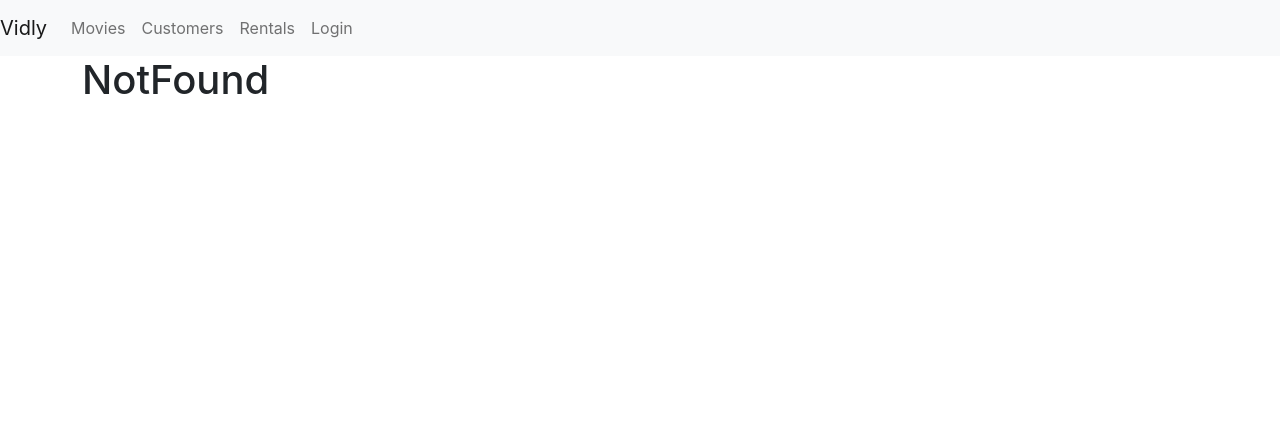
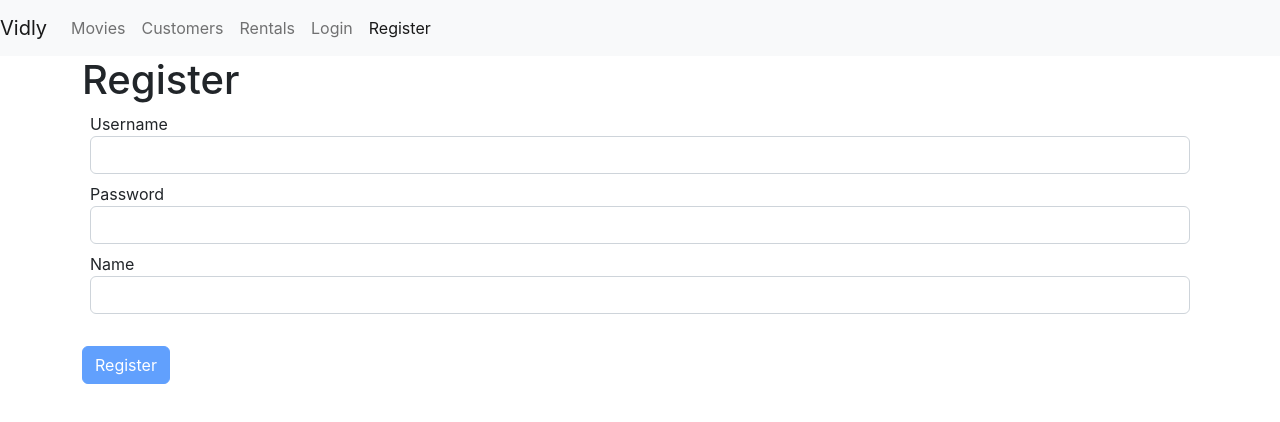
Before and after one commit to Santu414/vidly, a React (Create React App) app: page /register in a window 1280 px wide. Shown: the top 422 px of the page. Built offline with nearby package versions, Linux system fonts and the light colour scheme; the HTML template or start-up script is replaced by a standard one.

Commit message:
Implemented register form component

```diff
--- a/src/App.js
+++ b/src/App.js
@@ -8,6 +8,7 @@
 import Navbar from "./components/Navbar";
 import MovieForm from "./components/MovieForm";
 import LoginForm from "./components/LoginForm";
+import RegisterForm from "./components/RegisterForm";
 
 function App() {
   return (
@@ -20,6 +21,7 @@
           <Route path="/customers" element={<Customers />}></Route>
           <Route path="/rentals" element={<Rentals />}></Route>
           <Route path="/login" element={<LoginForm />}></Route>
+          <Route path="/register" element={<RegisterForm />}></Route>
           <Route path="/not-found" element={<NotFound />}></Route>
           <Route path="/" element={<Navigate to="/movies" />} />
           <Route path="*" element={<NotFound />}></Route>
--- a/src/components/LoginForm.jsx
+++ b/src/components/LoginForm.jsx
@@ -1,6 +1,5 @@
-import React, { Component } from "react";
+import React from "react";
 import Joi from "joi-browser";
-import Input from "./common/Input";
 import Form from "./common/Form";
 class LoginForm extends Form {
   state = {
--- a/src/components/Navbar.jsx
+++ b/src/components/Navbar.jsx
@@ -33,6 +33,9 @@
           <NavLink className="nav-item nav-link" to="/login">
             Login
           </NavLink>
+          <NavLink className="nav-item nav-link" to="/register">
+            Register
+          </NavLink>
         </ul>
       </div>
     </nav>
--- /dev/null
+++ b/src/components/RegisterForm.jsx
@@ -0,0 +1,32 @@
+import React from "react";
+import Joi from "joi-browser";
+import Form from "./common/Form";
+
+class RegisterForm extends Form {
+  state = {
+    data: { username: "", password: "", name: "" },
+    errors: {},
+  };
+  schema = {
+    username: Joi.string().email().required().label("Username"),
+    password: Joi.string().min(5).required().label("Password"),
+    name: Joi.string().required().label("Name"),
+  };
+  render() {
+    return (
+      <div>
+        <h1>Register</h1>
+        <form onClick={this.handleSubmit}>
+          {this.renderInput("username", "Username")}
+          {this.renderInput("password", "Password", "password")}
+          {this.renderInput("name", "Name")}
+
+          <br />
+          {this.renderMethod("Register")}
+        </form>
+      </div>
+    );
+  }
+}
+
+export default RegisterForm;
```
